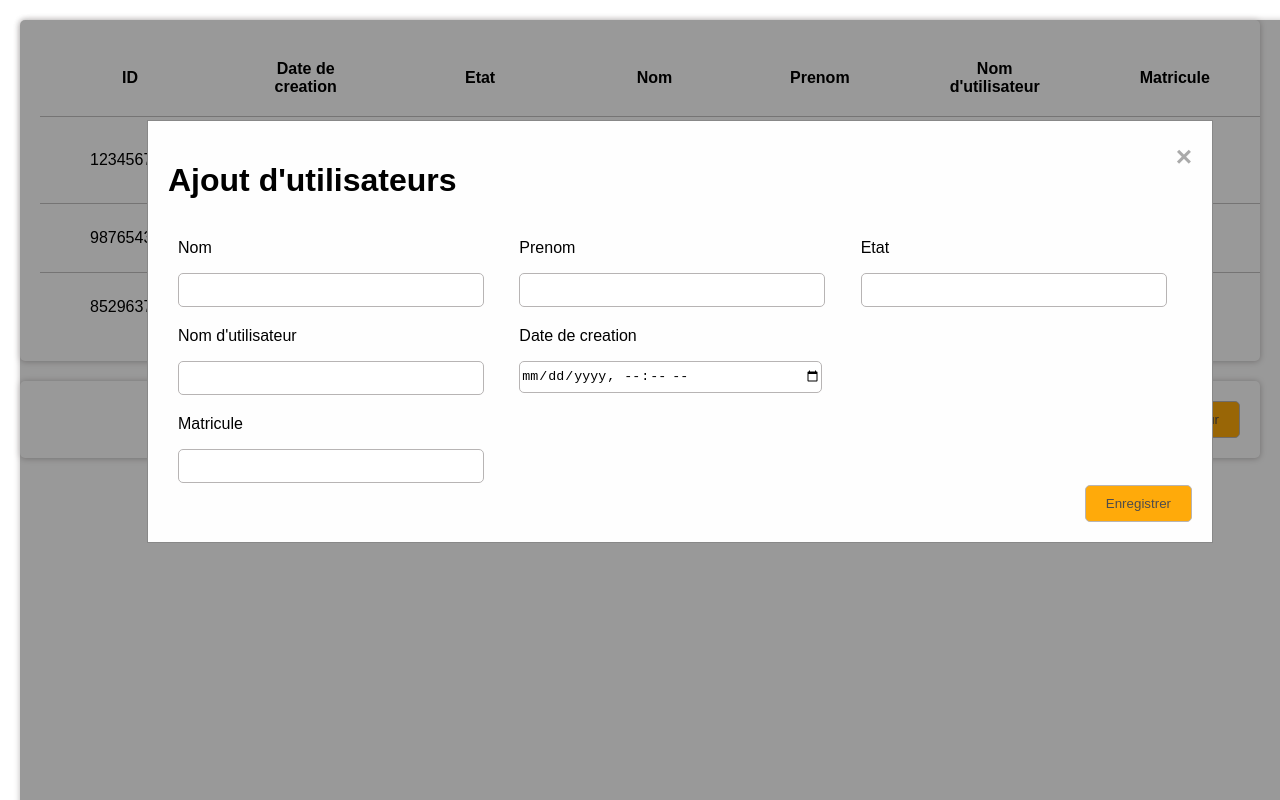
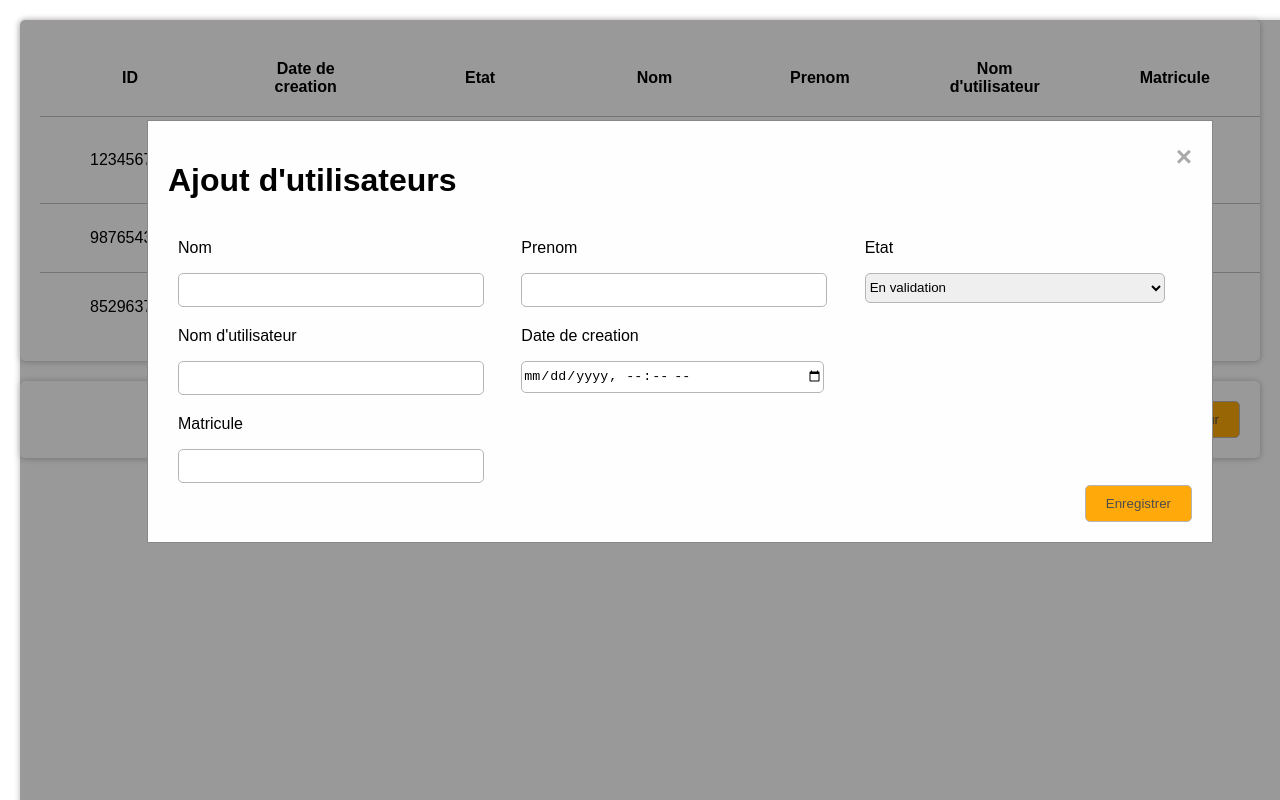
Before and after one commit to SamiAbar30/exercice, a plain HTML site: page index.html in a window 1280 px wide. Both pictures are taken after a click on the button "Ajouter utitlisateur". Drawn offline with Linux system fonts and the light colour scheme.

Commit message:
fix-delete-etat

```diff
--- a/index.html
+++ b/index.html
@@ -44,7 +44,13 @@
           <div class="grid-container">
             <div class="grid-item input-item"><p>Nom</p><input type="text" id="nom"></div>
             <div class="grid-item input-item"><p>Prenom</p><input type="text" id="prenom"></div>
-            <div class="grid-item input-item"><p>Etat</p><input type="text" id="etat"></div>
+            <div class="grid-item input-item"><p>Etat</p>
+              <select name="" id="etat" >
+                <option value="En validation">En validation</option>
+                <option value="Validé">Validé</option>
+                <option value="Rejeté">Rejeté</option>
+              </select>
+            </div>
             <div class="grid-item input-item"><p>Nom d'utilisateur</p><input type="text" id="nomuser"></div>
             <div class="grid-item input-item"><p>Date de creation</p><input type="datetime-local" id="date-creation"></div>
             <div class="grid-item input-item item"><p>Matricule</p><input type="text" id="matricule"></div>
--- a/index.js
+++ b/index.js
@@ -113,7 +113,8 @@ function modal() {
 function deleteuser(id){
   users.forEach((item,index) => {
 if(item.id==id){
-  users.splice(index);
+  console.log(index);
+  users.splice(index,index+1);
   console.log(users);
   loadTableData(users);
 }
--- a/style.css
+++ b/style.css
@@ -40,7 +40,7 @@ table {
 .input-item{
 margin: 2px 10px;
 }
-input {
+input,#etat {
   width: 300px;
   height: 30px;
   border-radius: 5px;
```
